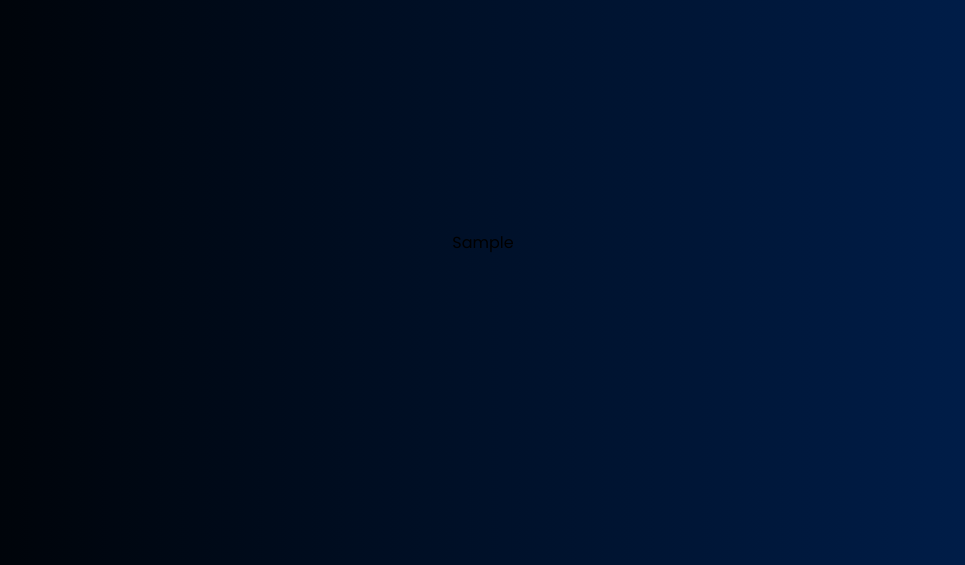
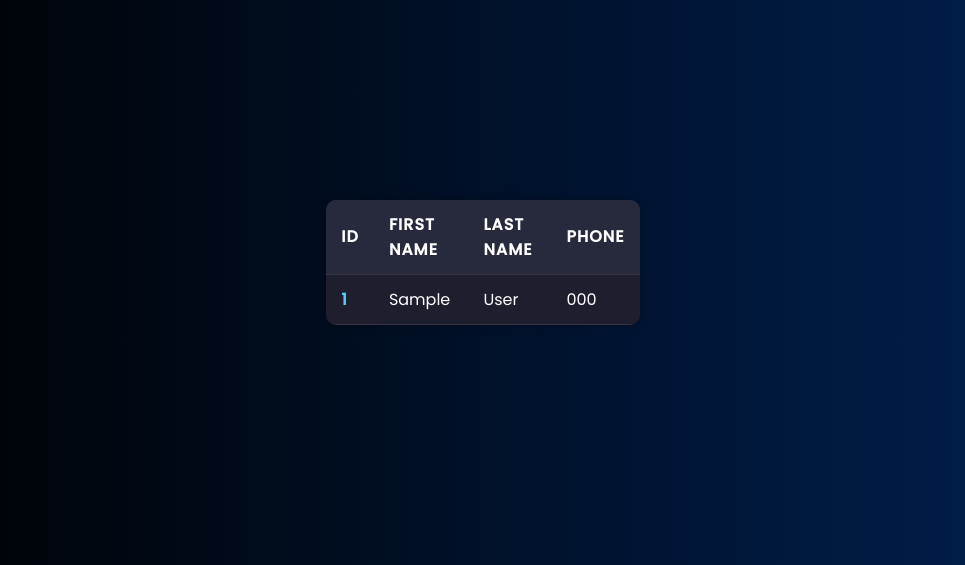
Before and after one commit to GabigolDEVPY/Django-Agenda, a Django app: page /users-json in a window 1280 px wide. Shown: the part 166-731 px from the top of the page, without its empty margins (157-1122 px from the left). Run offline with Django 5.2, Linux system fonts and the light colour scheme; tables that the repository leaves empty hold one stand-in row (values such as "Sample post").

Commit message:
add files

```diff
--- a/base_static/global/css/style.css
+++ b/base_static/global/css/style.css
@@ -96,3 +96,47 @@ body {
     flex-direction: column;
     gap: 10px;
 }
+
+
+.users-container {
+    display: flex;
+    justify-content: center;
+    margin-top: 40px;
+}
+
+.users-table {
+    width: 80%;
+    border-collapse: collapse;
+    background: #1e1e2f;
+    color: #fff;
+    border-radius: 10px;
+    overflow: hidden;
+    box-shadow: 0 0 10px rgba(0, 0, 0, 0.3);
+}
+
+.users-table th, .users-table td {
+    padding: 12px 15px;
+    text-align: left;
+    border-bottom: 1px solid rgba(255, 255, 255, 0.1);
+}
+
+.users-table th {
+    background-color: #27293d;
+    font-weight: 600;
+    text-transform: uppercase;
+    letter-spacing: 1px;
+}
+
+.users-table tr:hover {
+    background-color: #333554;
+}
+
+.user-link {
+    color: #56ccf2;
+    text-decoration: none;
+    font-weight: bold;
+}
+
+.user-link:hover {
+    text-decoration: underline;
+}
--- a/contact/templates/contact/home.html
+++ b/contact/templates/contact/home.html
@@ -1,11 +1,26 @@
 {% extends "global/base.html" %}
+{% load static %}
 {% block content %}
-    <div>
-
-        {% for user in users %}
-            <div>
-                <p>{{ user.first_name }}</p>
-            </div>
-        {% endfor %}
-    </div>
-{% endblock content  %}
+<div class="users-container">
+    <table class="users-table">
+        <thead>
+            <tr>
+                <th>ID</th>
+                <th>First Name</th>
+                <th>Last Name</th>
+                <th>Phone</th>
+            </tr>
+        </thead>
+        <tbody>
+            {% for user in users %}
+            <tr>
+                <td><a href="#" class="user-link">{{ user.id }}</a></td>
+                <td>{{ user.first_name }}</td>
+                <td>{{ user.last_name }}</td>
+                <td>{{ user.phone }}</td>
+            </tr>
+            {% endfor %}
+        </tbody>
+    </table>
+</div>
+{% endblock content %}
--- a/contact/urls.py
+++ b/contact/urls.py
@@ -6,5 +6,5 @@ app_name = 'contact'
 
 urlpatterns = [
     path('', views.index, name="index"),
-    path('users-json', views.users_view, name='users')
+    path('users-json', lambda request: views.Users().users_view(request), name='users')
 ]
--- a/contact/views/contact_views.py
+++ b/contact/views/contact_views.py
@@ -1,6 +1,4 @@
-# from curses import flash
-from urllib import request
-from django.http import JsonResponse, response, HttpRequest, HttpResponse
+from django.http import HttpRequest, HttpResponse
 from typing import Any
 from django.shortcuts import render
 from ..models import Contact
@@ -13,5 +11,5 @@ class Users:
     def __init__(self):
         self.all_users: list[dict[str, Any]] = list(Contact.objects.values())
 
-def users_view(request: HttpRequest) -> HttpResponse:
-    return render(request, "contact/home.html", context={"users": Users().all_users})
+    def users_view(self, request: HttpRequest) -> HttpResponse:
+        return render(request, "contact/home.html", context={"users": self.all_users})
```
